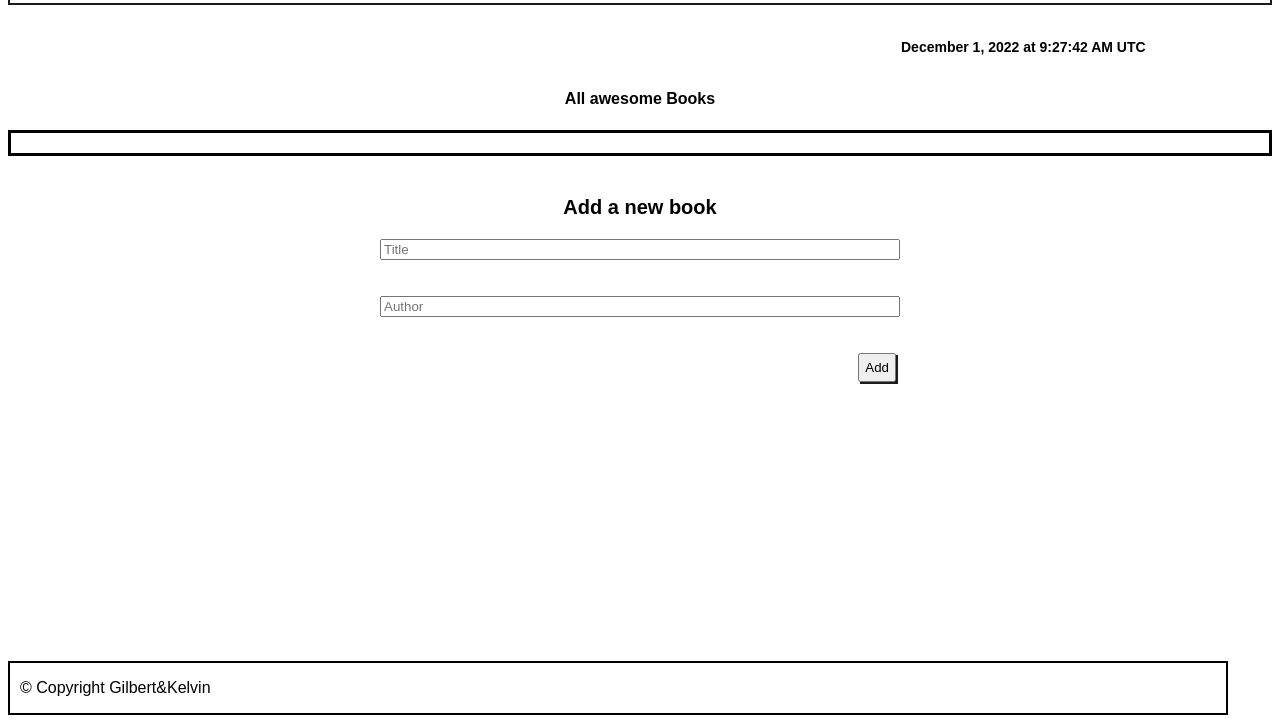
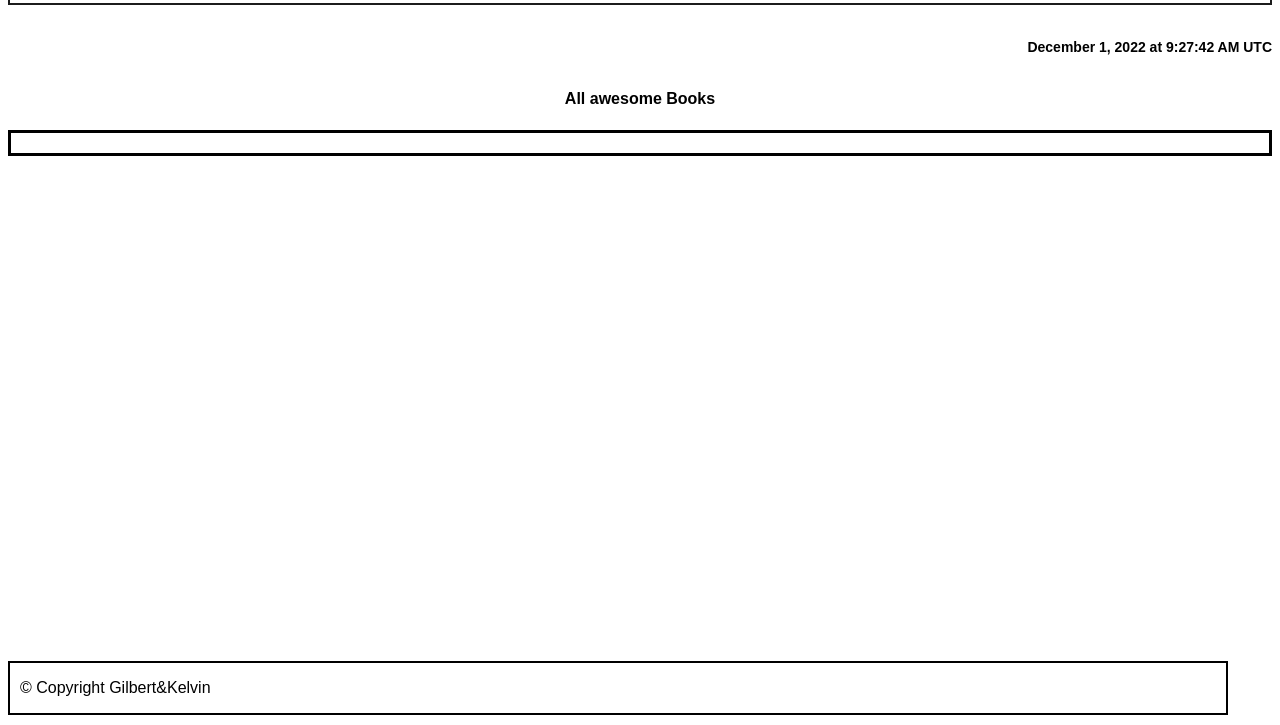
Before and after one commit to brainskev/Awesome-books, a website with bundled scripts: page index.html in a window 1280 px wide. Shown: the part 75-800 px from the top of the page. Built offline with nearby package versions, Linux system fonts and the light colour scheme.

Commit message:
Made changes on style.css index.html to improve om the UI and UX

```diff
--- a/index.js
+++ b/index.js
@@ -46,6 +46,13 @@ const contact = document.querySelector('.contactUs');
 const contactUs = document.querySelector('.contact');
 const dateTime = document.querySelector('#dateTime');
 
+window.addEventListener('DOMContentLoaded', () => {
+  books.style.display = 'block';
+  awesomeBooks.style.display = 'flex';
+  bookForm.style.display = 'none';
+  contactUs.style.display = 'none';
+});
+
 list.addEventListener('click', () => {
   books.style.display = 'block';
   awesomeBooks.style.display = 'flex';
--- a/style.css
+++ b/style.css
@@ -125,7 +125,6 @@ header {
 
 .date-time {
   display: flex;
-  width: 80%;
   margin: 20px auto auto auto;
   justify-content: right;
 }
```
